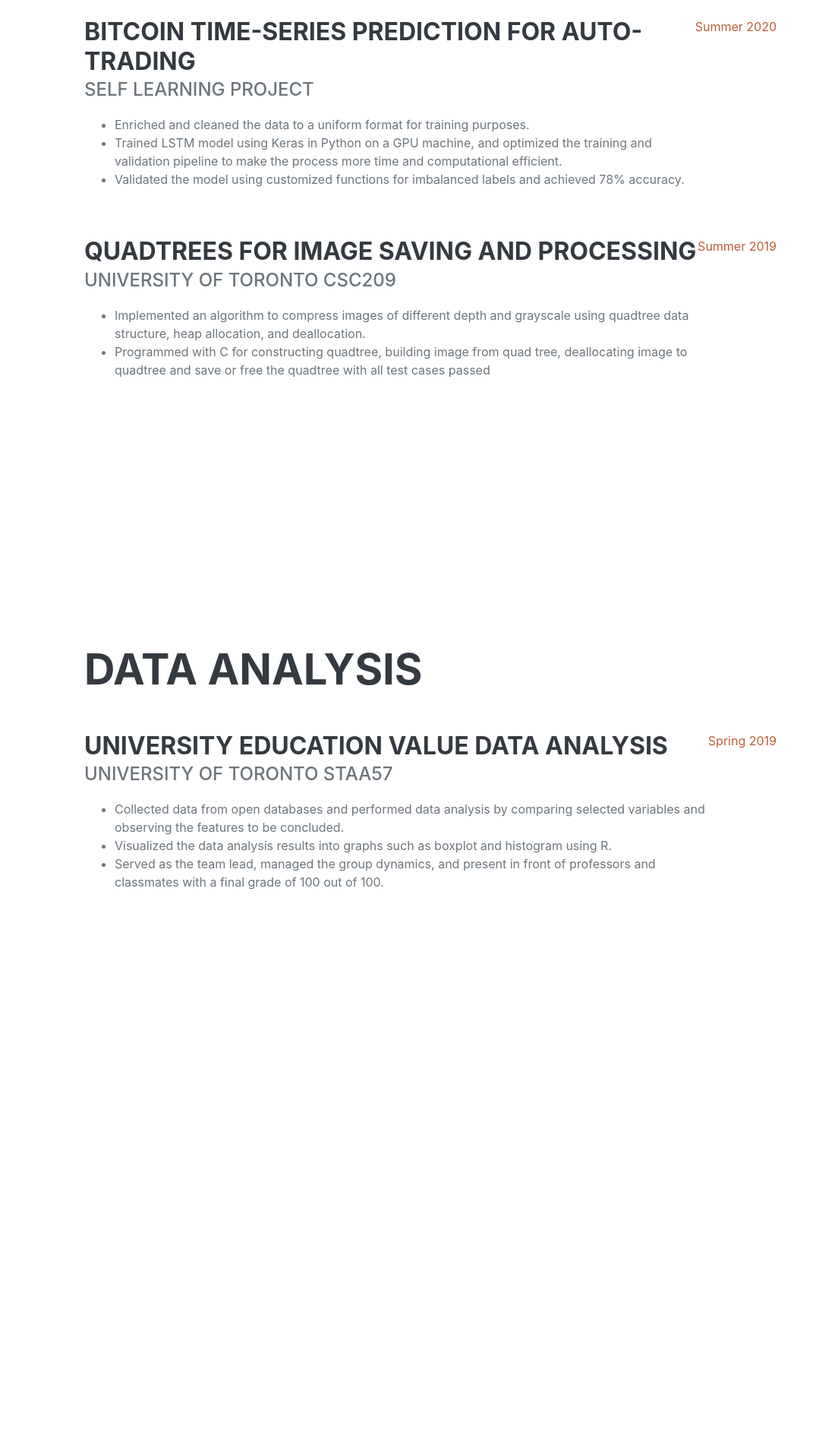
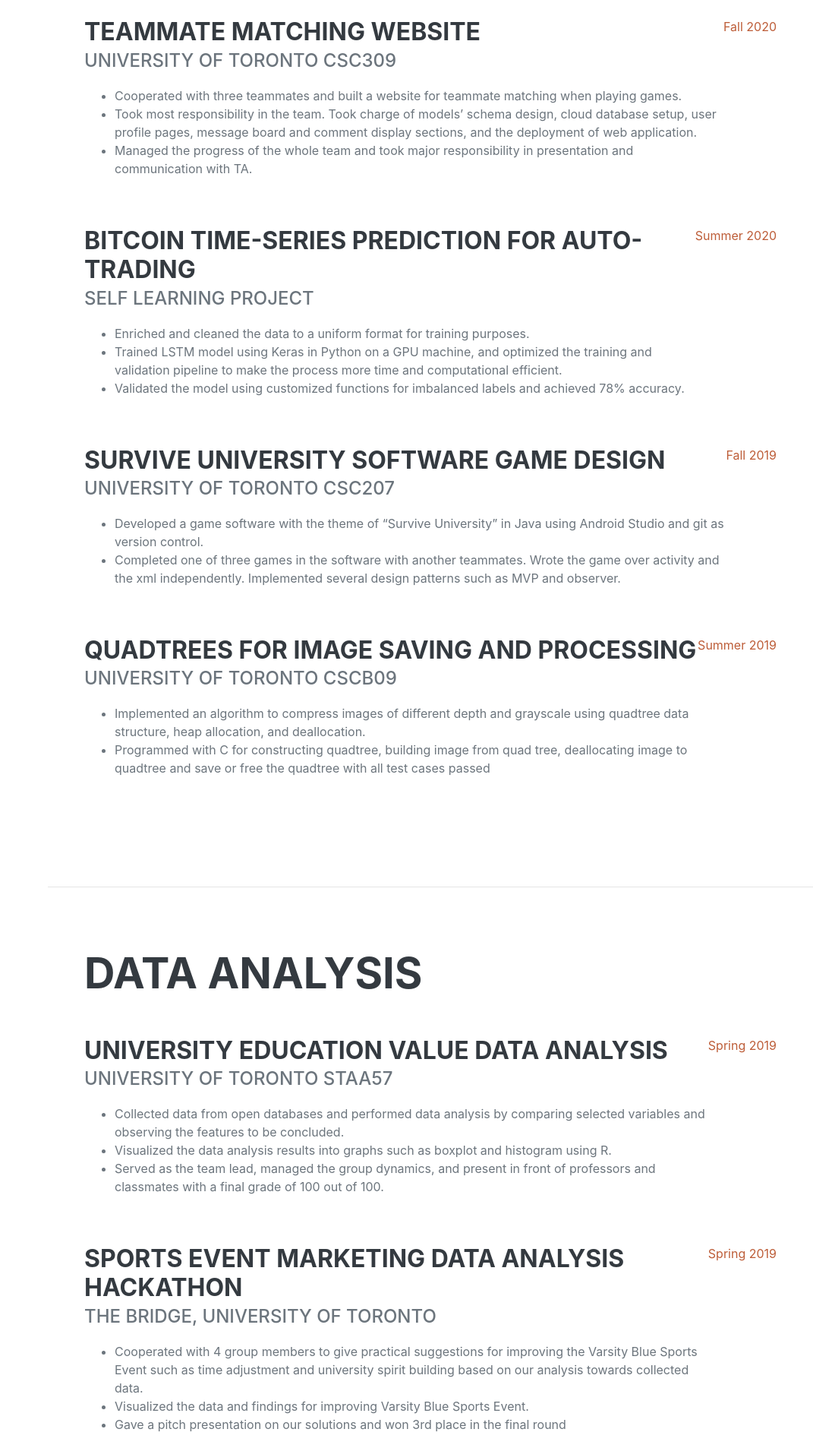
Before and after one commit to Monicalr0/Monicalr0.github.io, a plain HTML site: page project.html in a window 1280 px wide. Shown: the part 1040-2946 px from the top of the page at 76% size, without its empty margins (209-1280 px from the left). Before the commit the page ends 2483 px from the top, so only its background shows below. Drawn offline with nearby package versions, Linux system fonts and the light colour scheme; a web font is replaced by a local one.

Commit message:
add project detail and link

```diff
--- a/project.html
+++ b/project.html
@@ -50,9 +50,23 @@
 		    <section class="resume-section" id="develop">
 		        <div class="resume-section-content">
 		            <h2 class="mb-5">Software or Website Developiing</h2>
+
+		            <div class="d-flex flex-column flex-md-row justify-content-between mb-5">
+                        <div class="flex-grow-1">
+                            <a href="https://github.com/Monicalr0/Teammates-Search-CSC30920F-team06"><h3 class="mb-0">Teammate Matching Website</h3></a>
+                            <div class="subheading mb-3">University of Toronto CSC309</div>
+                            <ul>
+                                <li>Cooperated with three teammates and built a website for teammate matching when playing games.</li>
+                                <li>Took most responsibility in the team. Took charge of models’ schema design, cloud database setup, user profile pages, message board and comment display sections, and the deployment of web application.</li>
+                                <li>Managed the progress of the whole team and took major responsibility in presentation and communication with TA.</li>
+                            </ul>
+                        </div>
+                        <div class="flex-shrink-0"><span class="text-primary">Fall 2020</span></div>
+                    </div>
+
                     <div class="d-flex flex-column flex-md-row justify-content-between mb-5">
                         <div class="flex-grow-1">
-                            <h3 class="mb-0">Bitcoin time-series prediction for auto-trading</h3>
+                            <a href="https://github.com/Monicalr0/LSTM-model-price-prediction."><h3 class="mb-0">Bitcoin time-series prediction for auto-trading</h3></a>
                             <div class="subheading mb-3">Self Learning Project</div>
                             <ul>
                                 <li>Enriched and cleaned the data to a uniform format for training purposes.</li>
@@ -65,8 +79,20 @@
 
                     <div class="d-flex flex-column flex-md-row justify-content-between mb-5">
                         <div class="flex-grow-1">
+                            <a href="https://github.com/Monicalr0/SurviveUni"><h3 class="mb-0">Survive University Software Game Design</h3></a>
+                            <div class="subheading mb-3">University of Toronto CSC207</div>
+                            <ul>
+                                <li>Developed a game software with the theme of “Survive University” in Java using Android Studio and git as version control.</li>
+                                <li>Completed one of three games in the software with another teammates. Wrote the game over activity and the xml independently. Implemented several design patterns such as MVP and observer.</li>
+                            </ul>
+                        </div>
+                        <div class="flex-shrink-0"><span class="text-primary">Fall 2019</span></div>
+                    </div>
+
+                    <div class="d-flex flex-column flex-md-row justify-content-between mb-5">
+                        <div class="flex-grow-1">
                             <h3 class="mb-0">Quadtrees For Image saving and processing</h3>
-                            <div class="subheading mb-3">University of Toronto CSC209</div>
+                            <div class="subheading mb-3">University of Toronto CSCB09</div>
                             <ul>
                                 <li>Implemented an algorithm to compress images of different depth and grayscale using quadtree data structure, heap allocation, and deallocation.</li>
                                 <li>Programmed with C for constructing quadtree, building image from quad tree, deallocating image to quadtree and save or free the quadtree with all test cases passed</li>
@@ -74,15 +100,19 @@
                         </div>
                         <div class="flex-shrink-0"><span class="text-primary">Summer 2019</span></div>
                     </div>
+
+
 		        </div>
 		    </section>
+		    <hr class="m-0" />
 		    <!-- Project-->
 		    <section class="resume-section" id="data-ana">
 		        <div class="resume-section-content">
 		            <h2 class="mb-5">Data Analysis</h2>
+
 					<div class="d-flex flex-column flex-md-row justify-content-between mb-5">
                         <div class="flex-grow-1">
-                            <h3 class="mb-0">University Education Value Data Analysis</h3>
+                            <a href="https://github.com/Monicalr0/staa57project"><h3 class="mb-0">University Education Value Data Analysis</h3></a>
                             <div class="subheading mb-3">University of Toronto STAA57</div>
                             <ul>
                                 <li>Collected data from open databases and performed data analysis by comparing selected variables and observing the features to be concluded.</li>
@@ -92,6 +122,20 @@
                         </div>
                         <div class="flex-shrink-0"><span class="text-primary">Spring 2019</span></div>
                     </div>
+
+					<div class="d-flex flex-column flex-md-row justify-content-between mb-5">
+                        <div class="flex-grow-1">
+                            <h3 class="mb-0">Sports Event Marketing Data Analysis Hackathon</h3>
+                            <div class="subheading mb-3">the Bridge, University of Toronto</div>
+                            <ul>
+                                <li>Cooperated with 4 group members to give practical suggestions for improving the Varsity Blue Sports Event such as time adjustment and university spirit building based on our analysis towards collected data.</li>
+                                <li>Visualized the data and findings for improving Varsity Blue Sports Event.</li>
+                                <li>Gave a pitch presentation on our solutions and won 3rd place in the final round</li>
+                            </ul>
+                        </div>
+                        <div class="flex-shrink-0"><span class="text-primary">Spring 2019</span></div>
+                    </div>
+
 		        </div>
 		    </section>
 		</div>
```
Also changed, not shown: index.html (+7 -7 lines).
